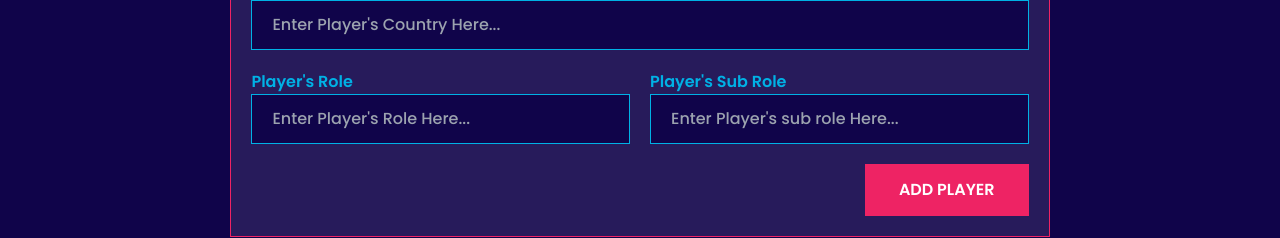
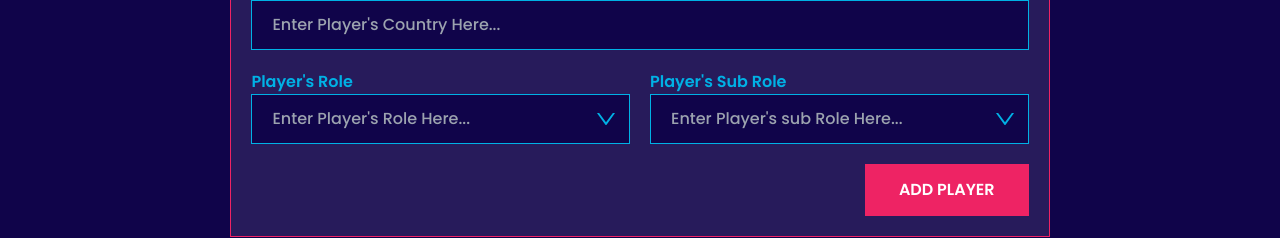
Before and after one commit to mjaumi/NEXT-KKPL-fantasy-premier-league, a Next.js app: page /create-player in a window 1280 px wide. Shown: the part 437-675 px from the top of the page. Built offline with nearby package versions, Linux system fonts and the light colour scheme.

Commit message:
select field design done

```diff
--- a/src/components/CreateNewPlayerComponents/CreateNewPlayer.tsx
+++ b/src/components/CreateNewPlayerComponents/CreateNewPlayer.tsx
@@ -5,7 +5,7 @@ import CreateNewPlayerForm from './CreateNewPlayerForm';
 const CreateNewPlayer = () => {
   // rendering create new player component here
   return (
-    <section className='w-[90%] lg:w-4/5 max-w-[1500px] mx-auto'>
+    <section className='w-[90%] lg:w-4/5 max-w-[1500px] mx-auto pb-10'>
       <SectionTitle title='create new player' />
 
       <CreateNewPlayerForm />
--- a/src/components/CreateNewPlayerComponents/CreateNewPlayerForm.tsx
+++ b/src/components/CreateNewPlayerComponents/CreateNewPlayerForm.tsx
@@ -4,6 +4,7 @@ import React from 'react';
 import KKPLInputField from '../shared/Inputs/KKPLInputField';
 import { Formik, Form } from 'formik';
 import KKPLButton from '../shared/KKPLButton';
+import KKPLSelectField from '../shared/Inputs/KKPLSelectField';
 
 const CreateNewPlayerForm = () => {
   // rendering create new player form component here
@@ -71,19 +72,25 @@ const CreateNewPlayerForm = () => {
 
           <div className='grid grid-cols-1 md:grid-cols-2 gap-5'>
             <div>
-              <KKPLInputField
+              <KKPLSelectField
                 type='text'
                 name='playerRole'
                 label={`player's Role`}
                 placeholder={`Enter Player's Role Here...`}
+                options={['Batsman', 'Bowler', 'All Rounder']}
               />
             </div>
             <div>
-              <KKPLInputField
+              <KKPLSelectField
                 type='text'
                 name='playerSubRole'
-                label={`player's Sub role`}
-                placeholder={`Enter Player's sub role Here...`}
+                label={`player's Sub Role`}
+                placeholder={`Enter Player's sub Role Here...`}
+                options={[
+                  'Right Handed Batsman',
+                  'Left Handed Batsman',
+                  'All Rounder',
+                ]}
               />
             </div>
           </div>
--- a/src/components/shared/Inputs/KKPLInputField.tsx
+++ b/src/components/shared/Inputs/KKPLInputField.tsx
@@ -1,5 +1,6 @@
 import React from 'react';
 
+// input field's datatype declared here
 interface IInputField {
   name: string;
   label: string;
--- a/src/components/shared/Inputs/KKPLSelectField.tsx
+++ b/src/components/shared/Inputs/KKPLSelectField.tsx
@@ -1,11 +1,77 @@
-import React from 'react';
+import React, { useState, FocusEvent } from 'react';
+import { AiOutlineDown } from 'react-icons/ai';
 
-const KKPLSelectField = () => {
+// select field's datatype declared here
+interface ISelectField {
+  name: string;
+  label: string;
+  type: string;
+  placeholder: string;
+  isReadOnly?: boolean;
+  options: Array<string>;
+}
+
+const KKPLSelectField = ({
+  name,
+  label,
+  type,
+  placeholder,
+  isReadOnly,
+  options,
+}: ISelectField) => {
+  // integration of react hooks here
+  const [showOptions, setShowOptions] = useState<boolean>(false);
+  const [selectedValue, setSelectedValue] = useState<string>('');
+
+  // function to choose selected option
+  const chooseSelectedValue = (value: string) => {
+    setSelectedValue(value);
+    setShowOptions(false);
+  };
+
   // rendering the custom select field here
   return (
-    <select name='' id=''>
-      select a team
-    </select>
+    <div className='relative'>
+      <label htmlFor={`${name}_field`}>
+        <span className='font-semibold text-KKPL-light-blue capitalize'>
+          {label}
+        </span>
+
+        <input
+          type={type}
+          id={`${name}_field`}
+          onClick={() => setShowOptions((state) => !state)}
+          name={name}
+          className='bg-KKPL-dark-blue border border-KKPL-light-blue px-5 py-3 focus:border-KKPL-light-red focus:outline-none w-full font-medium duration-300 cursor-pointer'
+          placeholder={placeholder}
+          value={selectedValue}
+          autoComplete='off'
+          readOnly={isReadOnly ? isReadOnly : true}
+        />
+      </label>
+
+      <AiOutlineDown
+        className={`absolute h-6 w-6 right-3 top-1/2 text-KKPL-light-blue ${
+          showOptions && 'rotate-180'
+        } duration-300`}
+      />
+
+      <div
+        className={`absolute top-full bg-white w-full mt-2 text-KKPL-dark-blue ${
+          showOptions ? 'scale-y-100' : 'scale-y-0'
+        } duration-300 origin-top z-20`}
+      >
+        {options.map((option) => (
+          <p
+            onClick={() => chooseSelectedValue(option)}
+            className='px-3 py-1 font-medium cursor-pointer hover:bg-KKPL-light-grey duration-300'
+            key={option}
+          >
+            {option}
+          </p>
+        ))}
+      </div>
+    </div>
   );
 };
 
```
